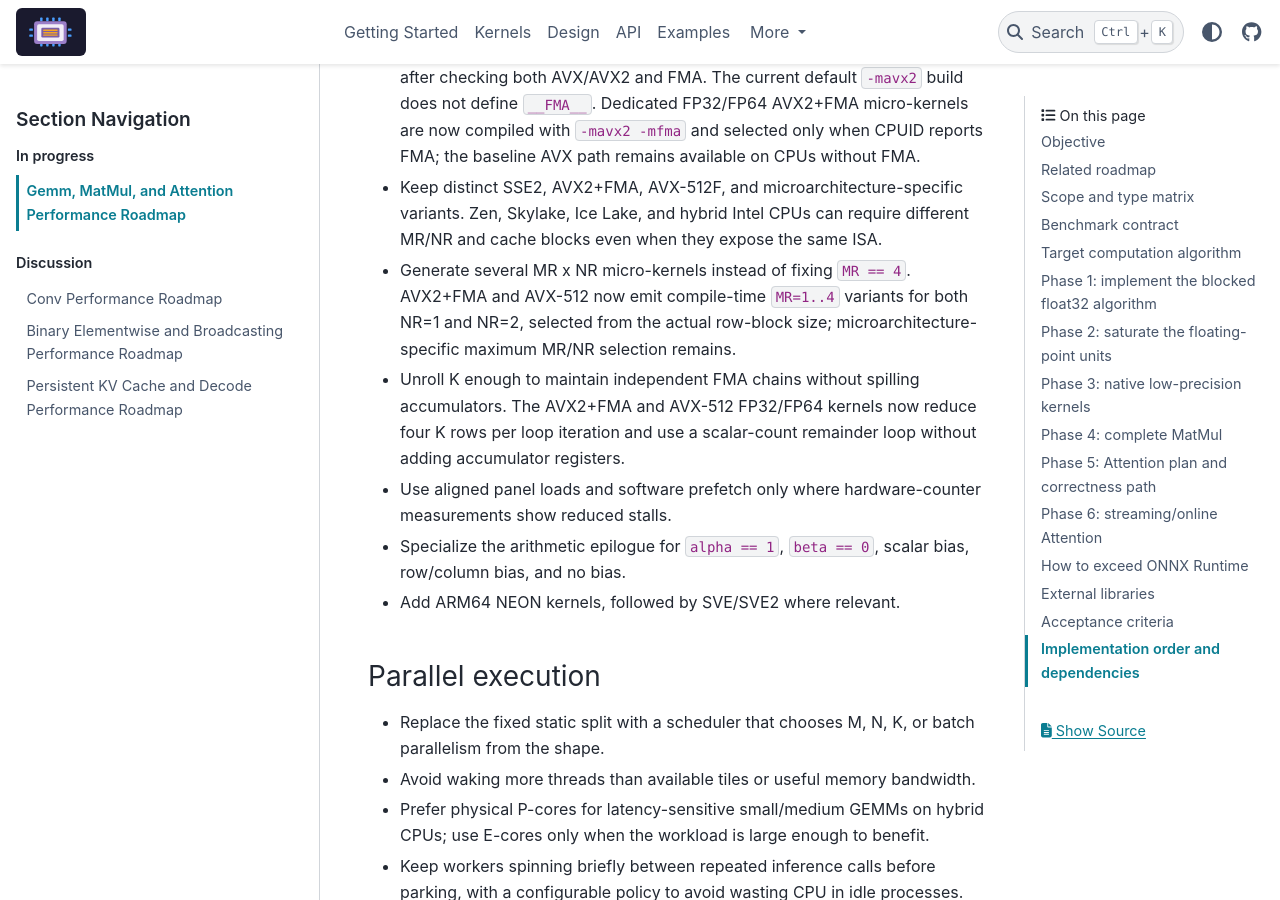
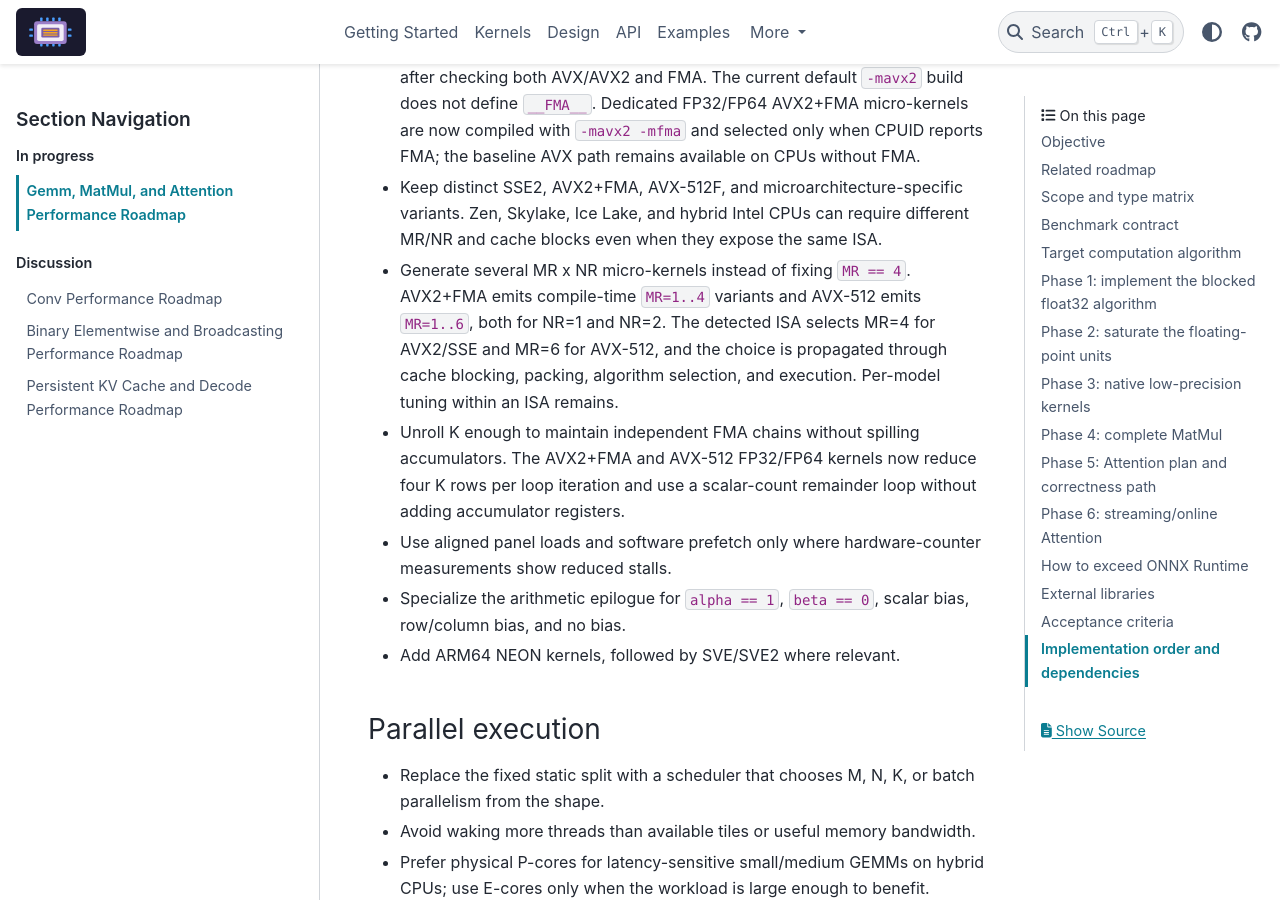
Before and after one commit to xadupre/onnx-light-cpu, a Sphinx documentation site: the page built from docs/next_steps/2026_08_gemm_matmul.rst, in a window 1280 px wide and 900 px high, scrolled down 5675 px. Built offline with Sphinx 7.4.7 and the PyData theme 0.15.4, drawn with Linux system fonts in a browser that asks for light colours; pages that are not in the unit, such as notebooks, are missing from menus.

Commit message:
Select GEMM MR by SIMD ISA (#147)
* Select GEMM MR by SIMD ISA

Co-authored-by: Copilot <223556219+Copilot@users.noreply.github.com>

* Link P4 roadmap to PR 147

Co-authored-by: Copilot <223556219+Copilot@users.noreply.github.com>

* Apply clang-format to gemm_plan.cc

Co-authored-by: xadupre <22452781+xadupre@users.noreply.github.com>

---------

Co-authored-by: Copilot <223556219+Copilot@users.noreply.github.com>
Co-authored-by: copilot-swe-agent[bot] <198982749+Copilot@users.noreply.github.com>
Co-authored-by: xadupre <22452781+xadupre@users.noreply.github.com>

```diff
--- a/docs/next_steps/2026_08_gemm_matmul.rst
+++ b/docs/next_steps/2026_08_gemm_matmul.rst
@@ -235,9 +235,11 @@ Phase 2: saturate the floating-point units
   variants. Zen, Skylake, Ice Lake, and hybrid Intel CPUs can require different
   MR/NR and cache blocks even when they expose the same ISA.
 * Generate several MR x NR micro-kernels instead of fixing ``MR == 4``.
-  AVX2+FMA and AVX-512 now emit compile-time ``MR=1..4`` variants for both NR=1
-  and NR=2, selected from the actual row-block size; microarchitecture-specific
-  maximum MR/NR selection remains.
+  AVX2+FMA emits compile-time ``MR=1..4`` variants and AVX-512 emits
+  ``MR=1..6``, both for NR=1 and NR=2. The detected ISA selects MR=4 for
+  AVX2/SSE and MR=6 for AVX-512, and the choice is propagated through cache
+  blocking, packing, algorithm selection, and execution. Per-model tuning
+  within an ISA remains.
 * Unroll K enough to maintain independent FMA chains without spilling
   accumulators. The AVX2+FMA and AVX-512 FP32/FP64 kernels now reduce four K
   rows per loop iteration and use a scalar-count remainder loop without adding
@@ -591,9 +593,8 @@ require measurements on dedicated hardware.
      - Priority FP32/FP64 corpus reaches 0.9-1.0x MLAS.
      - P3.
      - AVX2+FMA and AVX-512 micro-kernels implemented, including four-way K
-       unrolling and compile-time MR=1..4 variants; ARM kernels,
-       microarchitecture-specific MR/NR selection, scheduler tuning, and the
-       performance gate remain.
+       unrolling and ISA-selected MR=4/6 variants; ARM kernels, per-model MR/NR
+       tuning, scheduler tuning, and the performance gate remain.
      - `onnx-light-cpu #133
        <https://github.com/xadupre/onnx-light-cpu/pull/133>`_,
        `onnx-light-cpu #141
@@ -605,7 +606,9 @@ require measurements on dedicated hardware.
        `onnx-light-cpu #145
        <https://github.com/xadupre/onnx-light-cpu/pull/145>`_,
        `onnx-light-cpu #146
-       <https://github.com/xadupre/onnx-light-cpu/pull/146>`_
+       <https://github.com/xadupre/onnx-light-cpu/pull/146>`_,
+       `onnx-light-cpu #147
+       <https://github.com/xadupre/onnx-light-cpu/pull/147>`_
    * - P5
      - Native/panel-converted FP16, BF16, and integer paths.
      - Low-precision corpus reaches 0.9x MLAS where MLAS supports the type.
```
Also changed, not shown: docs/design/gemm_kernel_design.rst (+9 -4 lines), 7 other files.
